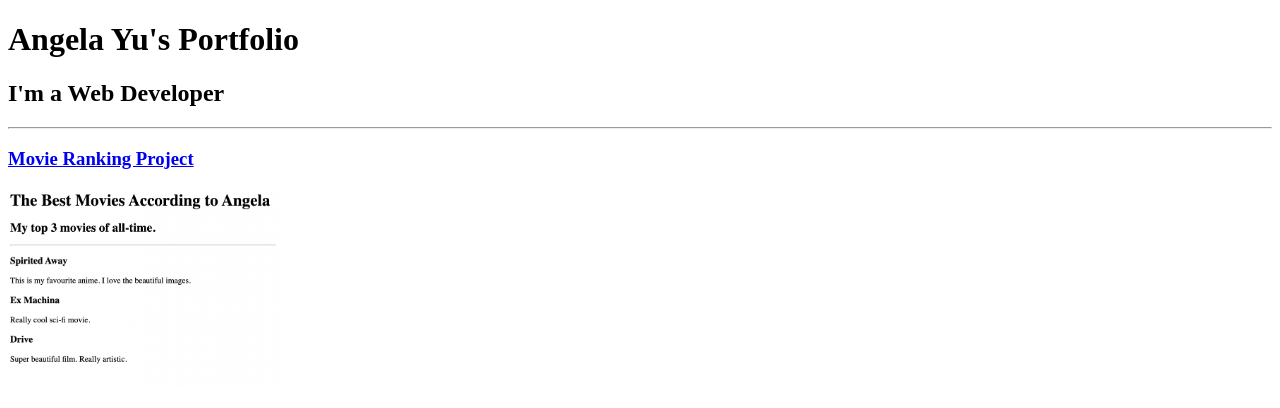
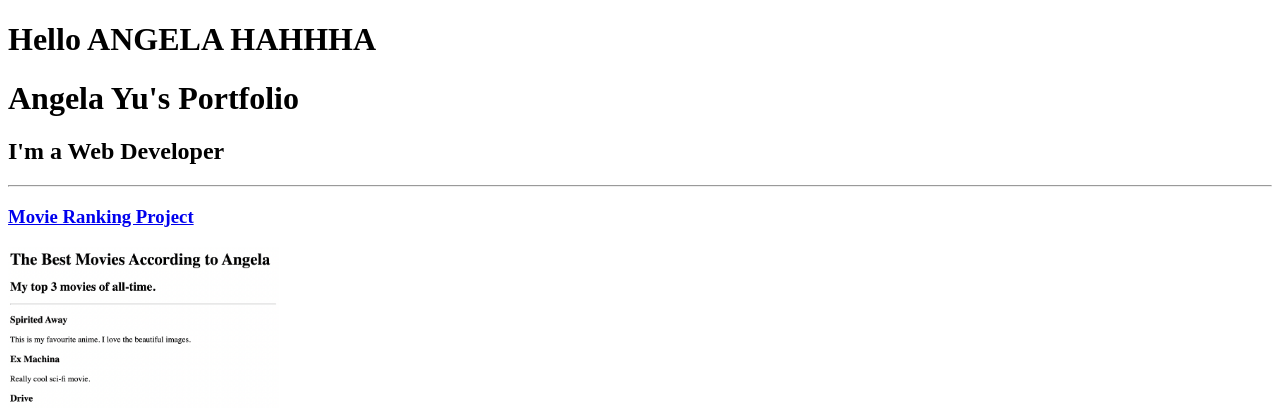
Before and after one commit to Bole14/bole, a plain HTML site: page 4.3 HTML Porfolio Project/index.html in a window 1280 px wide. Shown: the top 408 px of the page. Drawn offline with Linux system fonts and the light colour scheme.

Commit message:
modified index.html

```diff
--- a/4.3 HTML Porfolio Project/index.html
+++ b/4.3 HTML Porfolio Project/index.html
@@ -7,6 +7,7 @@
 </head>
 
 <body>
+  <h1>Hello ANGELA HAHHHA</h1>
   <h1>Angela Yu's Portfolio</h1>
   <h2>I'm a Web Developer</h2>
   <hr />
```
